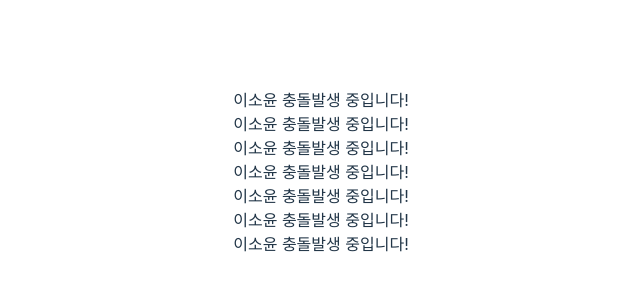
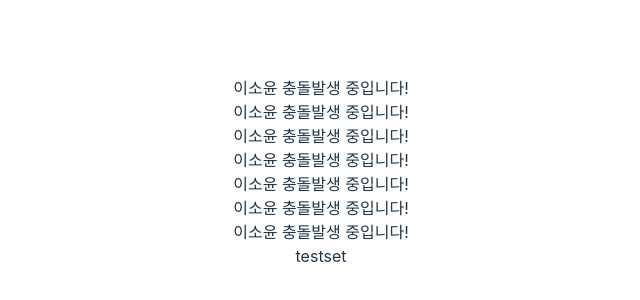
Before and after one commit to oxopolitics-internship-for-zerobase/KMTestingRepo, a React (Vite) app: page / in a window 1280 px wide. Shown: the part 228-528 px from the top of the page, without its empty margins (319-959 px from the left). Built offline with nearby package versions, Linux system fonts and the light colour scheme.

Commit message:
Update App.jsx

```diff
--- a/src/App.jsx
+++ b/src/App.jsx
@@ -36,6 +36,7 @@ function App() {
       <div>
         이소윤 충돌발생 중입니다!
       </div>
+      <div>testset</div>
     </>
   );
 }
```
